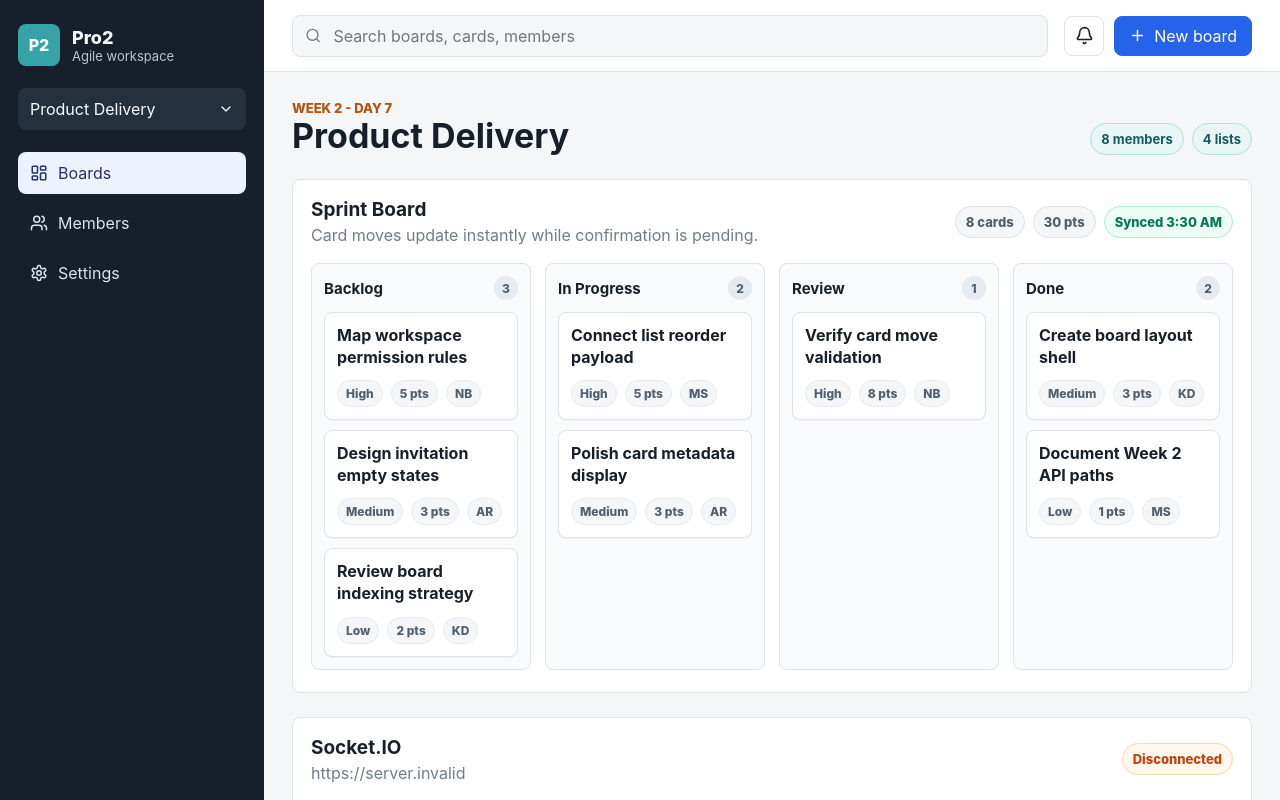
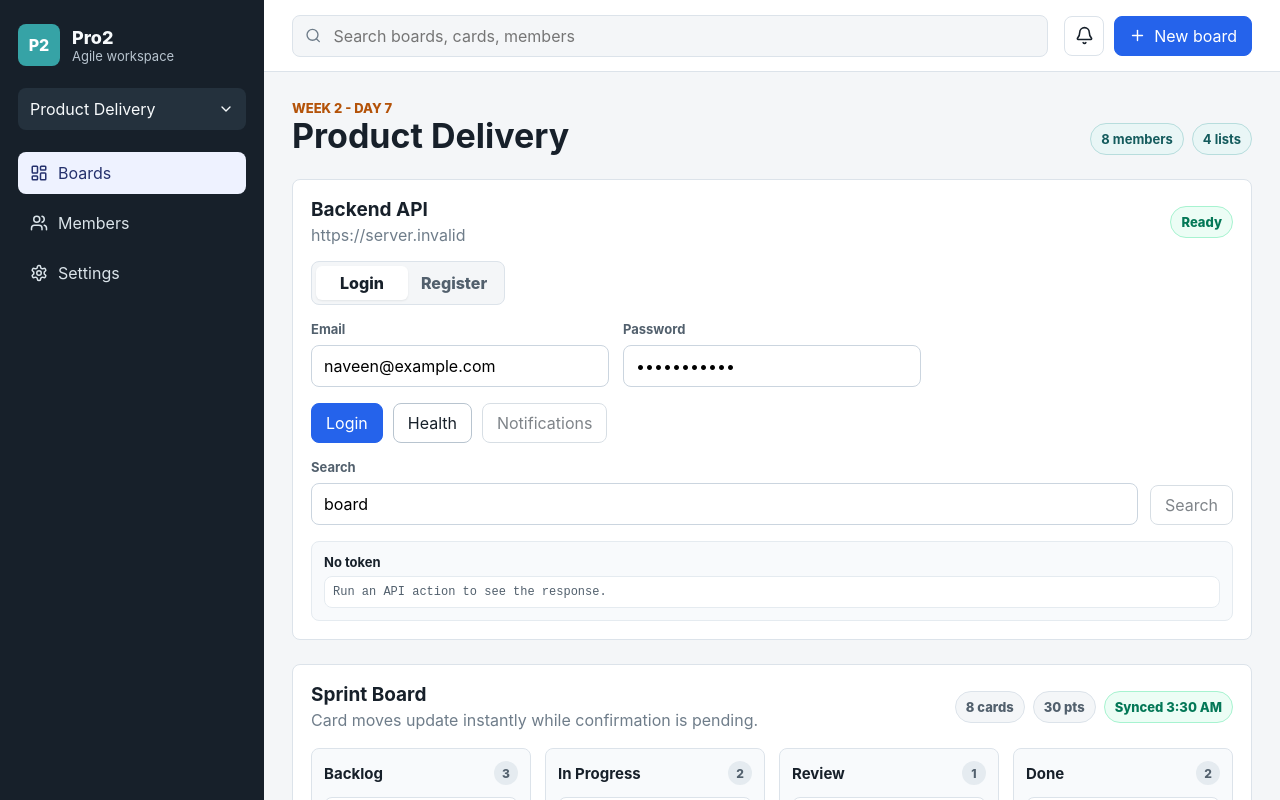
Before and after one commit to naveenboddu1900-lgtm/pro2, a React (Vite) app in the folder client/: page / in a window 1280 px wide. Shown: the top 800 px of the page. Built offline with nearby package versions, Linux system fonts and the light colour scheme; no server answers.

Commit message:
Connect frontend panels to backend APIs

```diff
--- a/client/src/App.jsx
+++ b/client/src/App.jsx
@@ -13,6 +13,7 @@ import {
 } from "lucide-react";
 import { initialKanban, workspace } from "./data.js";
 import { createMoveOperation, getBoardMetrics, kanbanReducer } from "./kanbanState.js";
+import { apiUrl, getHealth, getNotifications, loginUser, registerUser, searchWorkspace } from "./apiClient.js";
 import { bindBoardSocketEvents, createWorkspaceSocket, socketUrl } from "./socketClient.js";
 
 const navItems = [
@@ -188,10 +189,108 @@ function KanbanBoard() {
   );
 }
 
-function RealtimeSocketPanel() {
+function ApiWorkspacePanel({ authToken, onAuthToken }) {
+  const [mode, setMode] = useState("login");
+  const [form, setForm] = useState({
+    name: "Naveen Boddu",
+    email: "naveen@example.com",
+    password: "password123"
+  });
+  const [query, setQuery] = useState("board");
+  const [status, setStatus] = useState("Ready");
+  const [payload, setPayload] = useState(null);
+
+  function updateForm(field, value) {
+    setForm((current) => ({ ...current, [field]: value }));
+  }
+
+  async function runAction(action) {
+    try {
+      setStatus("Loading...");
+      const result = await action();
+      setPayload(result);
+      setStatus("Done");
+      return result;
+    } catch (error) {
+      setPayload({ message: error.message });
+      setStatus("Error");
+      return null;
+    }
+  }
+
+  async function submitAuth() {
+    const action = mode === "login" ? loginUser : registerUser;
+    const result = await runAction(() => action(form));
+
+    if (result?.token) {
+      onAuthToken(result.token);
+    }
+  }
+
+  return (
+    <section className="api-panel" aria-label="Backend API panel">
+      <div className="section-header">
+        <div>
+          <h2>Backend API</h2>
+          <p>{apiUrl}</p>
+        </div>
+        <span className={status === "Error" ? "sync-chip pending" : "sync-chip"}>{status}</span>
+      </div>
+
+      <div className="segmented-control" aria-label="Auth mode">
+        <button className={mode === "login" ? "active" : ""} type="button" onClick={() => setMode("login")}>Login</button>
+        <button className={mode === "register" ? "active" : ""} type="button" onClick={() => setMode("register")}>Register</button>
+      </div>
+
+      <div className="api-grid">
+        {mode === "register" && (
+          <label className="field">
+            <span>Name</span>
+            <input value={form.name} onChange={(event) => updateForm("name", event.target.value)} />
+          </label>
+        )}
+        <label className="field">
+          <span>Email</span>
+          <input value={form.email} onChange={(event) => updateForm("email", event.target.value)} />
+        </label>
+        <label className="field">
+          <span>Password</span>
+          <input type="password" value={form.password} onChange={(event) => updateForm("password", event.target.value)} />
+        </label>
+      </div>
+
+      <div className="socket-actions">
+        <button className="primary-button" type="button" onClick={submitAuth}>{mode === "login" ? "Login" : "Register"}</button>
+        <button className="secondary-button" type="button" onClick={() => runAction(getHealth)}>Health</button>
+        <button className="secondary-button" type="button" onClick={() => runAction(() => getNotifications(authToken))} disabled={!authToken}>
+          Notifications
+        </button>
+      </div>
+
+      <div className="api-search-row">
+        <label className="field">
+          <span>Search</span>
+          <input value={query} onChange={(event) => setQuery(event.target.value)} />
+        </label>
+        <button className="secondary-button" type="button" onClick={() => runAction(() => searchWorkspace(query, authToken))} disabled={!authToken}>
+          Search
+        </button>
+      </div>
+
+      <div className="event-log">
+        <div className="event-row">
+          <strong>{authToken ? "Token ready" : "No token"}</strong>
+          <code>{payload ? JSON.stringify(payload) : "Run an API action to see the response."}</code>
+        </div>
+      </div>
+    </section>
+  );
+}
+
+function RealtimeSocketPanel({ authToken }) {
   const socketRef = useRef(null);
   const cleanupRef = useRef(null);
-  const [token, setToken] = useState("");
+  const [token, setToken] = useState(authToken);
   const [boardId, setBoardId] = useState("");
   const [status, setStatus] = useState("Disconnected");
   const [events, setEvents] = useState([]);
@@ -201,7 +300,9 @@ function RealtimeSocketPanel() {
   }
 
   function connectSocket() {
-    if (!token.trim()) {
+    const selectedToken = (token || authToken || "").trim();
+
+    if (!selectedToken) {
       setStatus("Token required");
       return;
     }
@@ -209,7 +310,7 @@ function RealtimeSocketPanel() {
     cleanupRef.current?.();
     socketRef.current?.disconnect();
 
-    const socket = createWorkspaceSocket(token.trim());
+    const socket = createWorkspaceSocket(selectedToken);
     cleanupRef.current = bindBoardSocketEvents(socket, addEvent);
     socketRef.current = socket;
 
@@ -268,7 +369,7 @@ function RealtimeSocketPanel() {
       <div className="socket-grid">
         <label className="field">
           <span>Auth token</span>
-          <input value={token} onChange={(event) => setToken(event.target.value)} placeholder="Paste login token" />
+          <input value={token || authToken} onChange={(event) => setToken(event.target.value)} placeholder="Login token fills here" />
         </label>
         <label className="field">
           <span>Board id</span>
@@ -357,6 +458,8 @@ function WorkspaceSettings() {
 }
 
 export function App() {
+  const [authToken, setAuthToken] = useState("");
+
   return (
     <div className="app-shell">
       <Sidebar />
@@ -373,8 +476,9 @@ export function App() {
               <span>{initialKanban.listOrder.length} lists</span>
             </div>
           </section>
+          <ApiWorkspacePanel authToken={authToken} onAuthToken={setAuthToken} />
           <KanbanBoard />
-          <RealtimeSocketPanel />
+          <RealtimeSocketPanel authToken={authToken} />
           <WorkspaceSettings />
         </div>
       </main>
--- /dev/null
+++ b/client/src/apiClient.js
@@ -0,0 +1,39 @@
+export const apiUrl = import.meta.env.VITE_API_URL || "http://localhost:4000";
+
+async function request(path, { token, method = "GET", body } = {}) {
+  const response = await fetch(`${apiUrl}${path}`, {
+    method,
+    headers: {
+      "Content-Type": "application/json",
+      ...(token ? { Authorization: `Bearer ${token}` } : {})
+    },
+    body: body ? JSON.stringify(body) : undefined
+  });
+  const data = await response.json().catch(() => ({}));
+
+  if (!response.ok) {
+    throw new Error(data.message || `Request failed with ${response.status}`);
+  }
+
+  return data;
+}
+
+export function getHealth() {
+  return request("/health");
+}
+
+export function registerUser(body) {
+  return request("/api/auth/register", { method: "POST", body });
+}
+
+export function loginUser(body) {
+  return request("/api/auth/login", { method: "POST", body });
+}
+
+export function searchWorkspace(query, token) {
+  return request(`/api/search?q=${encodeURIComponent(query)}`, { token });
+}
+
+export function getNotifications(token) {
+  return request("/api/notifications", { token });
+}
--- a/client/src/styles.css
+++ b/client/src/styles.css
@@ -252,6 +252,7 @@ h2 {
 .board-card,
 .settings-panel,
 .kanban-section,
+.api-panel,
 .realtime-panel {
   background: #ffffff;
   border: 1px solid #dce3ea;
@@ -457,6 +458,56 @@ h2 {
   padding: 18px;
 }
 
+.api-panel {
+  display: grid;
+  gap: 16px;
+  padding: 18px;
+}
+
+.segmented-control {
+  background: #f4f6f8;
+  border: 1px solid #dce3ea;
+  border-radius: 8px;
+  display: inline-grid;
+  grid-template-columns: repeat(2, minmax(92px, 1fr));
+  padding: 4px;
+  width: fit-content;
+}
+
+.segmented-control button {
+  background: transparent;
+  border: 0;
+  border-radius: 6px;
+  color: #52606d;
+  font-weight: 800;
+  min-height: 34px;
+  padding: 0 12px;
+}
+
+.segmented-control button.active {
+  background: #ffffff;
+  color: #17202a;
+  box-shadow: 0 1px 2px rgba(23, 32, 42, 0.08);
+}
+
+.api-grid {
+  display: grid;
+  gap: 14px;
+  grid-template-columns: repeat(3, minmax(0, 1fr));
+}
+
+.api-search-row {
+  align-items: end;
+  display: grid;
+  gap: 12px;
+  grid-template-columns: minmax(0, 1fr) auto;
+}
+
+button:disabled {
+  cursor: not-allowed;
+  opacity: 0.55;
+}
+
 .socket-grid {
   display: grid;
   gap: 14px;
@@ -609,8 +660,13 @@ h2 {
   }
 
   .board-grid,
+  .api-grid,
   .settings-grid,
   .socket-grid {
+    grid-template-columns: 1fr;
+  }
+
+  .api-search-row {
     grid-template-columns: 1fr;
   }
 
```
Also changed, not shown: 1 other file (tests, documents, lock files or other folders).
